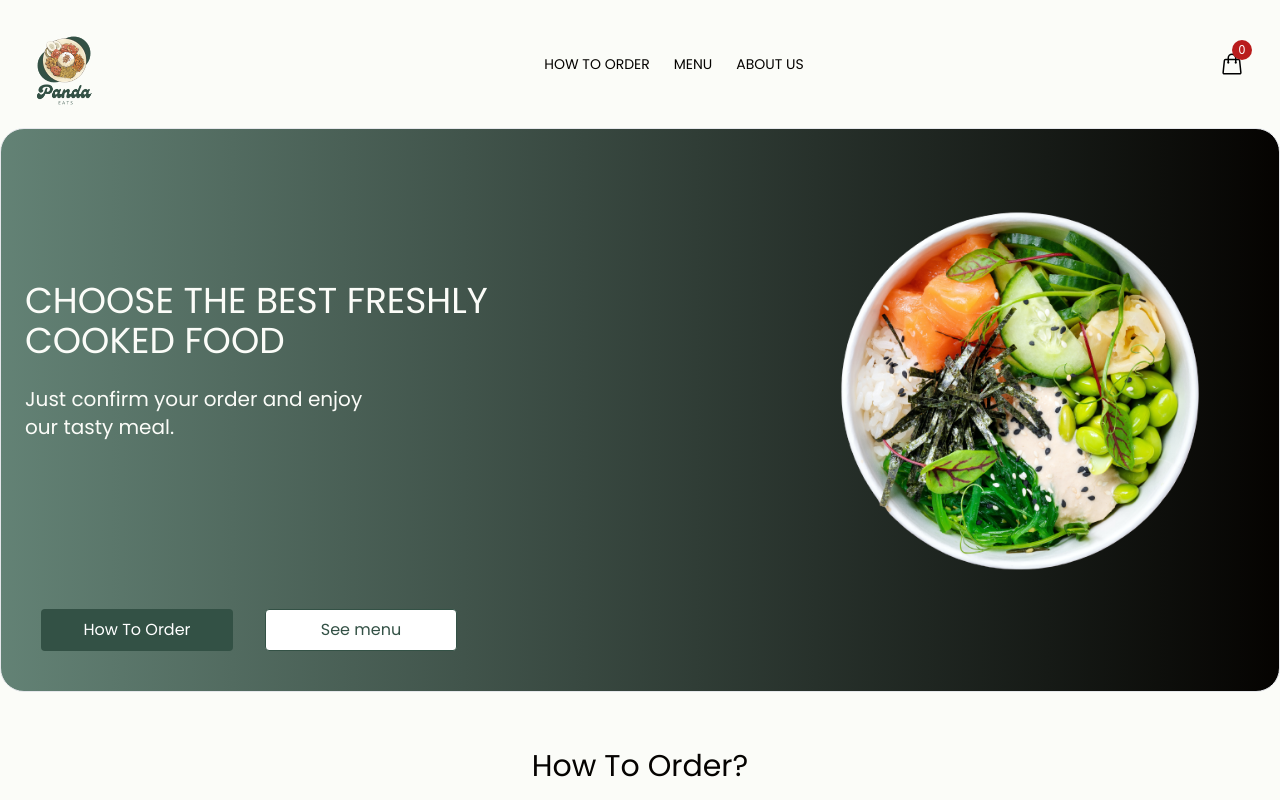
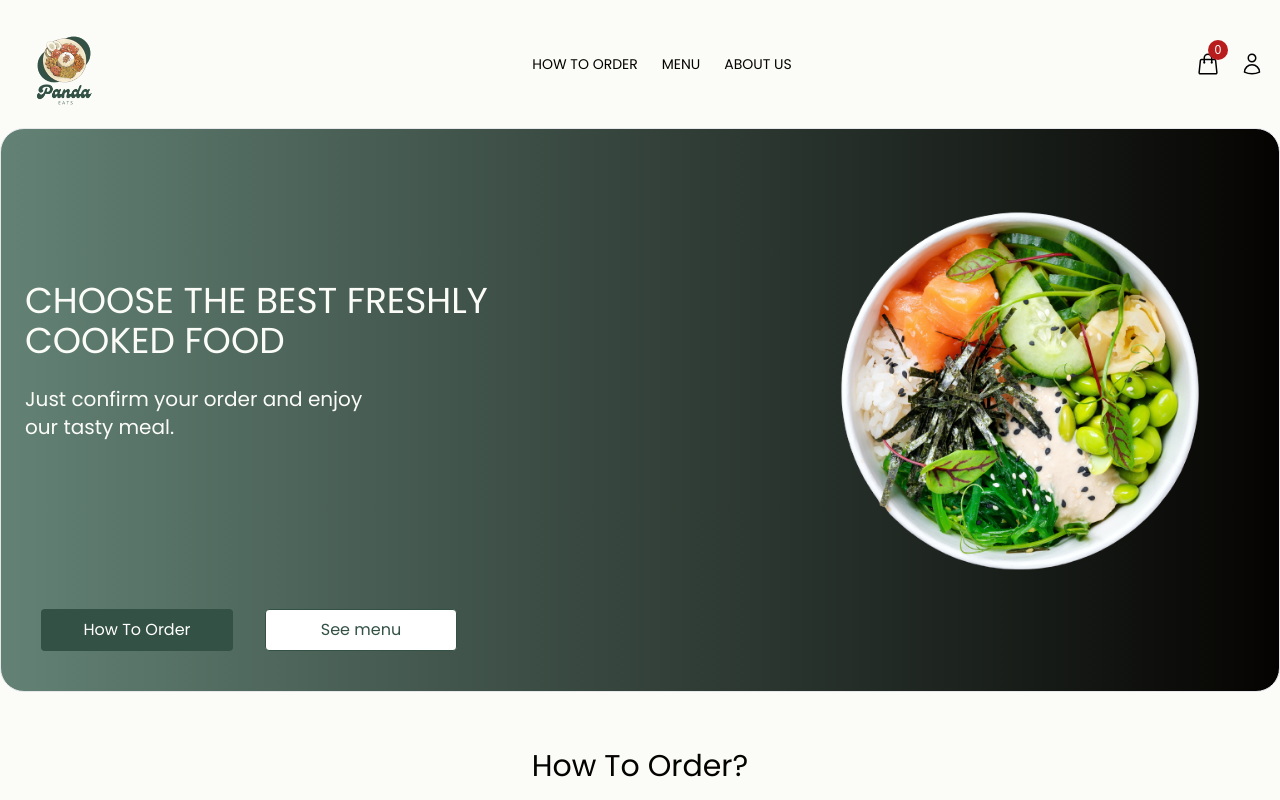
Before and after one commit to Shoetan/Panda-eats, a React (Vite) app: page / in a window 1280 px wide. Shown: the top 800 px of the page. Built offline with nearby package versions, Linux system fonts and the light colour scheme.

Commit message:
Added the avatar icon to the header for the user to log in and out

```diff
--- a/package.json
+++ b/package.json
@@ -14,8 +14,10 @@
     "@mui/icons-material": "^5.11.0",
     "@mui/material": "^5.11.7",
     "@reduxjs/toolkit": "^1.9.3",
+    "firebase": "^9.18.0",
     "react": "^18.2.0",
     "react-dom": "^18.2.0",
+    "react-firebase-hooks": "^5.1.1",
     "react-redux": "^8.0.5",
     "react-router-dom": "^6.8.2"
   },
--- a/src/components/Header.jsx
+++ b/src/components/Header.jsx
@@ -1,6 +1,6 @@
 import logo from '../assets/Logo.png';
 import  { useSelector} from 'react-redux'
-import { CartIcon } from '../icons';
+import { CartIcon, Avatar } from '../icons';
 
 import { useDispatch } from 'react-redux';
 import { isOpen } from '../features/checkout/checkoutSlice';
@@ -51,6 +51,10 @@
                 <p className='text-white text-xs'> { count }</p>
             </div>
 
+            <div className='cursor-pointer'>
+                <Avatar/>
+            </div>
+
         </div>
 
     </div>
--- a/src/icons.jsx
+++ b/src/icons.jsx
@@ -28,3 +28,12 @@
 
     )
 }
+
+export const Avatar =() =>{
+  return (
+    <svg xmlns="http://www.w3.org/2000/svg" fill="none" viewBox="0 0 24 24" stroke-width="1.5" stroke="currentColor" class="w-6 h-6">
+    <path stroke-linecap="round" stroke-linejoin="round" d="M15.75 6a3.75 3.75 0 11-7.5 0 3.75 3.75 0 017.5 0zM4.501 20.118a7.5 7.5 0 0114.998 0A17.933 17.933 0 0112 21.75c-2.676 0-5.216-.584-7.499-1.632z" />
+  </svg>
+
+  )
+}
```
Also changed, not shown: 1 other file (tests, documents, lock files or other folders).
